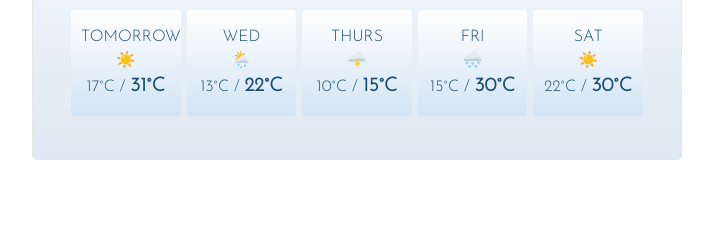
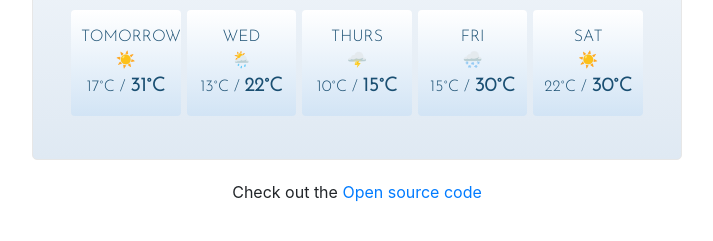
Before and after one commit to rach-roi/Weather-App, a plain HTML site: page index.html in a window 1280 px wide. Shown: the part 305-546 px from the top of the page, without its empty margins (283-996 px from the left). Drawn offline with nearby package versions, Linux system fonts and the light colour scheme.

Commit message:
Added link to open source code
Added link to open source code, added target="_blank" to open GitHub source code in new tab

```diff
--- a/index.html
+++ b/index.html
@@ -127,6 +127,14 @@
         </div>
       </div>
     </div>
+
+    <div class="source-code-link">
+      Check out the
+      <a href="https://github.com/rach-roi/Weather-App" target="_blank"
+        >Open source code</a
+      >
+    </div>
+
     <script src="src/index.js"></script>
   </body>
 </html>
--- a/src/style.css
+++ b/src/style.css
@@ -103,3 +103,7 @@ body {
   box-shadow: 0.75px 0.75px 0.75px 0.75px rgba(0, 0, 255, 0.2);
   cursor: pointer;
 }
+
+.source-code-link {
+  text-align: center;
+}
```
